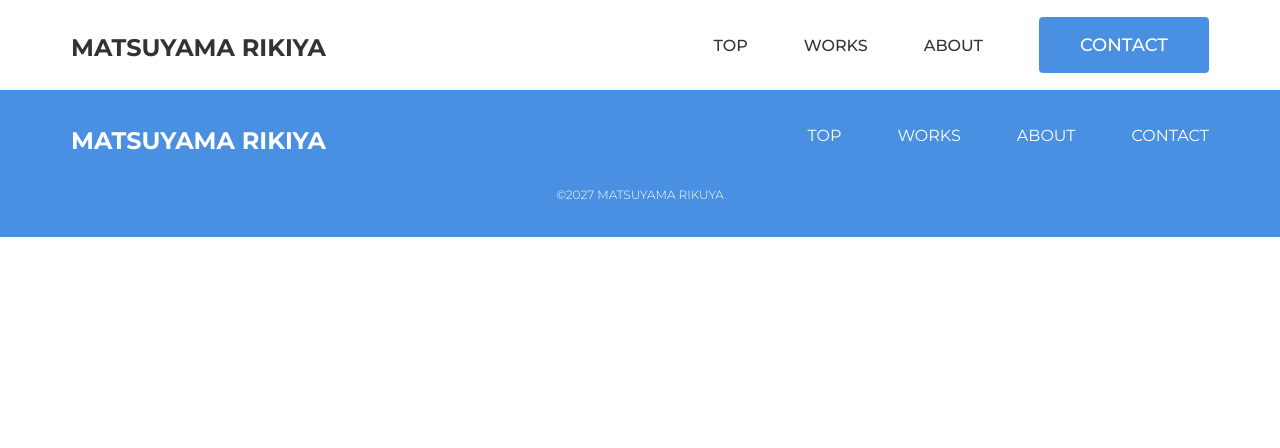
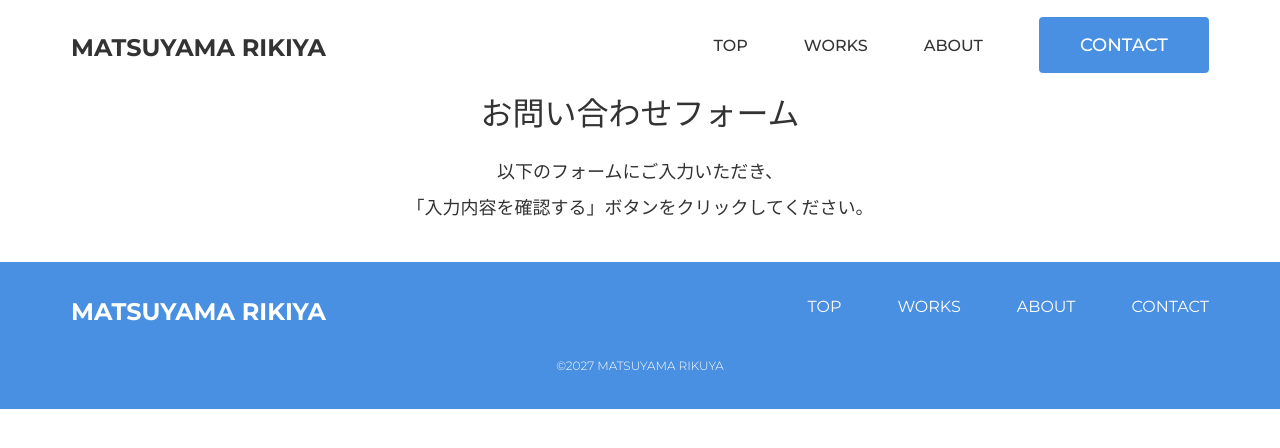
Before and after one commit to matsuriki980/my_portfolio, a plain HTML site: page index.html in a window 1280 px wide. Drawn offline with Linux system fonts and the light colour scheme.

Commit message:
add: コンポーネント お問い合わせ各ステップ共通 head部分作成

```diff
--- /dev/null
+++ b/assets/scss/component/_contact-head.scss
@@ -0,0 +1,34 @@
+@use "../global/" as g;
+
+/* --------------------------------------
+  contact-head
+-------------------------------------- */
+.c-contact-head {
+  margin-bottom: 40rem;
+  text-align: center;
+}
+
+.c-contact-head__title {
+  font-weight: g.$font-weight-medium;
+  line-height: 1.5;
+  font-size: 24rem;
+  margin-bottom: 16rem;
+
+  @include g.media() {
+    font-size: 32px;
+    margin-bottom: 16px;
+  }
+}
+
+.c-contact-head__lead {
+  line-height: 2;
+  font-size: 16rem;
+
+  span {
+    display: block;
+  }
+
+  @include g.media() {
+    font-size: 18px;
+  }
+}
--- a/assets/scss/component/_index.scss
+++ b/assets/scss/component/_index.scss
@@ -1,2 +1,3 @@
 @use "title";
 @use "btn";
+@use "contact-head";
--- a/index.html
+++ b/index.html
@@ -78,6 +78,14 @@
     </div>
     -->
 
+    <div class="c-contact-head">
+        <h2 class="c-contact-head__title">お問い合わせフォーム</h2>
+        <p class="c-contact-head__lead">
+            <span>以下のフォームにご入力いただき、</span>
+            <span>「入力内容を確認する」ボタンをクリックしてください。</span>
+        </p>
+    </div>
+
     <!-- footer -->
     <footer class="l-footer">
         <div class="l-footer__inner">
```
Also changed, not shown: assets/css/style.css, 1 other file.
